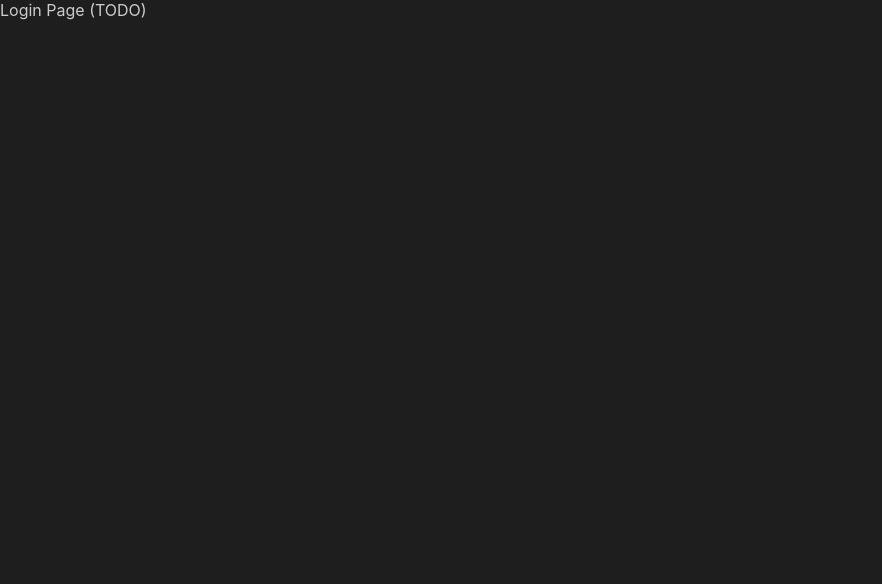
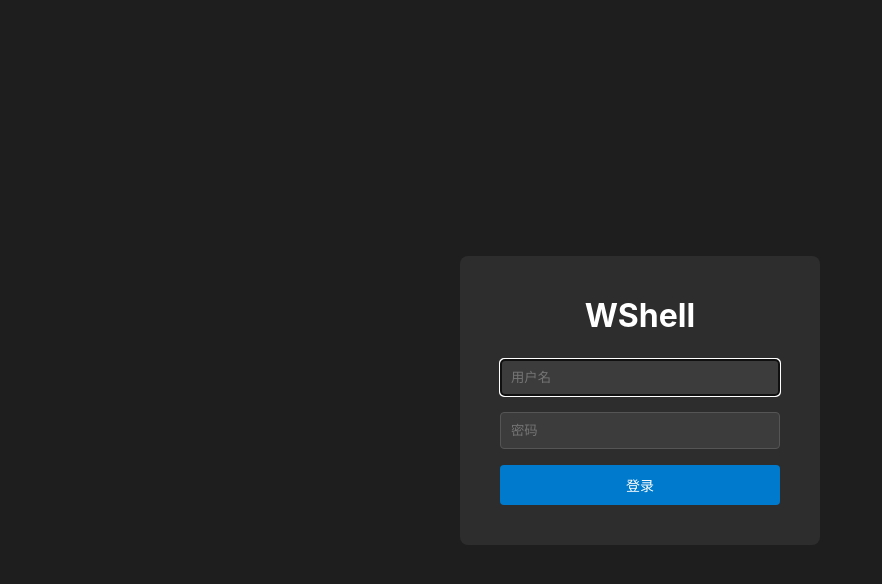
Before and after one commit to xufanchn/webterm, a React (Vite) app in the folder ui/: page /login in a window 1280 px wide. Shown: the top 584 px of the page, without its empty margins (0-882 px from the left). Built offline with nearby package versions, Linux system fonts and the light colour scheme.

Commit message:
feat: add login page and workspace skeleton
- LoginPage component with username/password form and error handling
- Workspace placeholder with user info display and logout button
- App.tsx updated to route between login and protected workspace

```diff
--- a/ui/src/App.tsx
+++ b/ui/src/App.tsx
@@ -1,5 +1,7 @@
 import { BrowserRouter, Routes, Route, Navigate } from 'react-router-dom';
 import { useAuthStore } from './store/auth';
+import LoginPage from './components/auth/LoginPage';
+import Workspace from './components/layout/Workspace';
 
 function ProtectedRoute({ children }: { children: React.ReactNode }) {
   const token = useAuthStore((s) => s.token);
@@ -11,15 +13,8 @@ export default function App() {
   return (
     <BrowserRouter>
       <Routes>
-        <Route path="/login" element={<div>Login Page (TODO)</div>} />
-        <Route
-          path="/*"
-          element={
-            <ProtectedRoute>
-              <div>Workspace (TODO)</div>
-            </ProtectedRoute>
-          }
-        />
+        <Route path="/login" element={<LoginPage />} />
+        <Route path="/*" element={<ProtectedRoute><Workspace /></ProtectedRoute>} />
       </Routes>
     </BrowserRouter>
   );
--- /dev/null
+++ b/ui/src/components/auth/LoginPage.tsx
@@ -0,0 +1,59 @@
+import { useState } from 'react';
+import { useNavigate } from 'react-router-dom';
+import { useAuthStore } from '../../store/auth';
+import { apiPost } from '../../api/client';
+
+export default function LoginPage() {
+  const [username, setUsername] = useState('');
+  const [password, setPassword] = useState('');
+  const [error, setError] = useState('');
+  const setAuth = useAuthStore((s) => s.setAuth);
+  const navigate = useNavigate();
+
+  const handleSubmit = async (e: React.FormEvent) => {
+    e.preventDefault();
+    setError('');
+    try {
+      const data = await apiPost('/api/auth/login', { username, password });
+      setAuth(data.user, data.token);
+      navigate('/');
+    } catch {
+      setError('用户名或密码错误');
+    }
+  };
+
+  return (
+    <div style={{
+      display: 'flex', alignItems: 'center', justifyContent: 'center',
+      height: '100vh', background: '#1e1e1e',
+    }}>
+      <form onSubmit={handleSubmit} style={{
+        background: '#2d2d2d', padding: 40, borderRadius: 8,
+        width: 360, display: 'flex', flexDirection: 'column', gap: 16,
+      }}>
+        <h1 style={{ textAlign: 'center', color: '#fff', marginBottom: 8 }}>WShell</h1>
+        {error && <div style={{ color: '#f44336', textAlign: 'center', fontSize: 14 }}>{error}</div>}
+        <input
+          style={{ padding: 10, borderRadius: 4, border: '1px solid #555', background: '#3c3c3c', color: '#fff' }}
+          placeholder="用户名"
+          value={username}
+          onChange={(e) => setUsername(e.target.value)}
+          autoFocus
+        />
+        <input
+          type="password"
+          style={{ padding: 10, borderRadius: 4, border: '1px solid #555', background: '#3c3c3c', color: '#fff' }}
+          placeholder="密码"
+          value={password}
+          onChange={(e) => setPassword(e.target.value)}
+        />
+        <button type="submit" style={{
+          padding: 10, borderRadius: 4, border: 'none',
+          background: '#007acc', color: '#fff', cursor: 'pointer', fontSize: 14,
+        }}>
+          登录
+        </button>
+      </form>
+    </div>
+  );
+}
--- /dev/null
+++ b/ui/src/components/layout/Workspace.tsx
@@ -0,0 +1,21 @@
+import { useAuthStore } from '../../store/auth';
+
+export default function Workspace() {
+  const user = useAuthStore((s) => s.user);
+  const logout = useAuthStore((s) => s.logout);
+
+  return (
+    <div style={{ height: '100vh', display: 'flex', flexDirection: 'column' }}>
+      <div style={{ padding: '8px 16px', background: '#333', display: 'flex', justifyContent: 'space-between', alignItems: 'center' }}>
+        <span style={{ color: '#fff' }}>WShell</span>
+        <span>
+          <span style={{ marginRight: 16, color: '#ccc' }}>{user?.username} ({user?.role})</span>
+          <button onClick={logout} style={{ background: '#555', color: '#fff', border: 'none', padding: '4px 12px', borderRadius: 4, cursor: 'pointer' }}>退出</button>
+        </span>
+      </div>
+      <div style={{ flex: 1, display: 'flex', alignItems: 'center', justifyContent: 'center', color: '#666' }}>
+        选择左侧连接开始工作
+      </div>
+    </div>
+  );
+}
```
